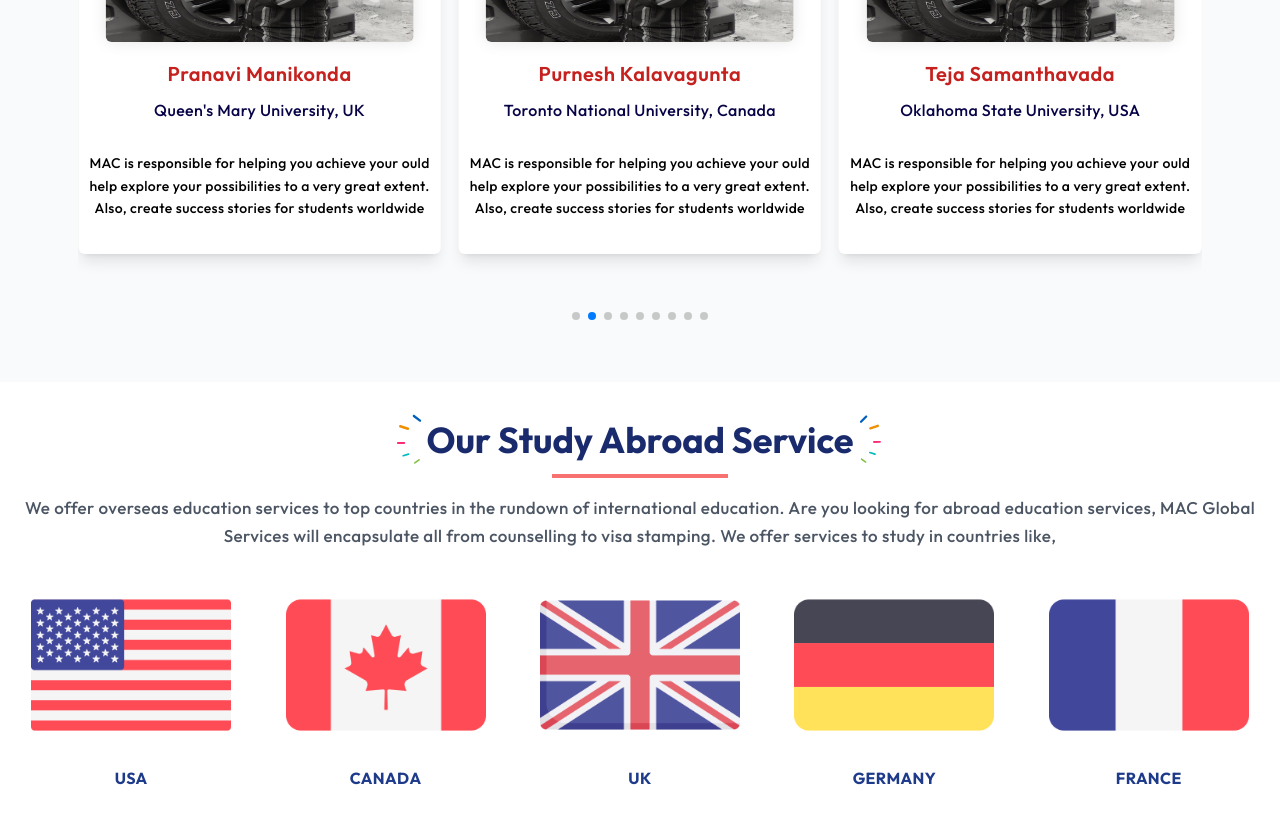
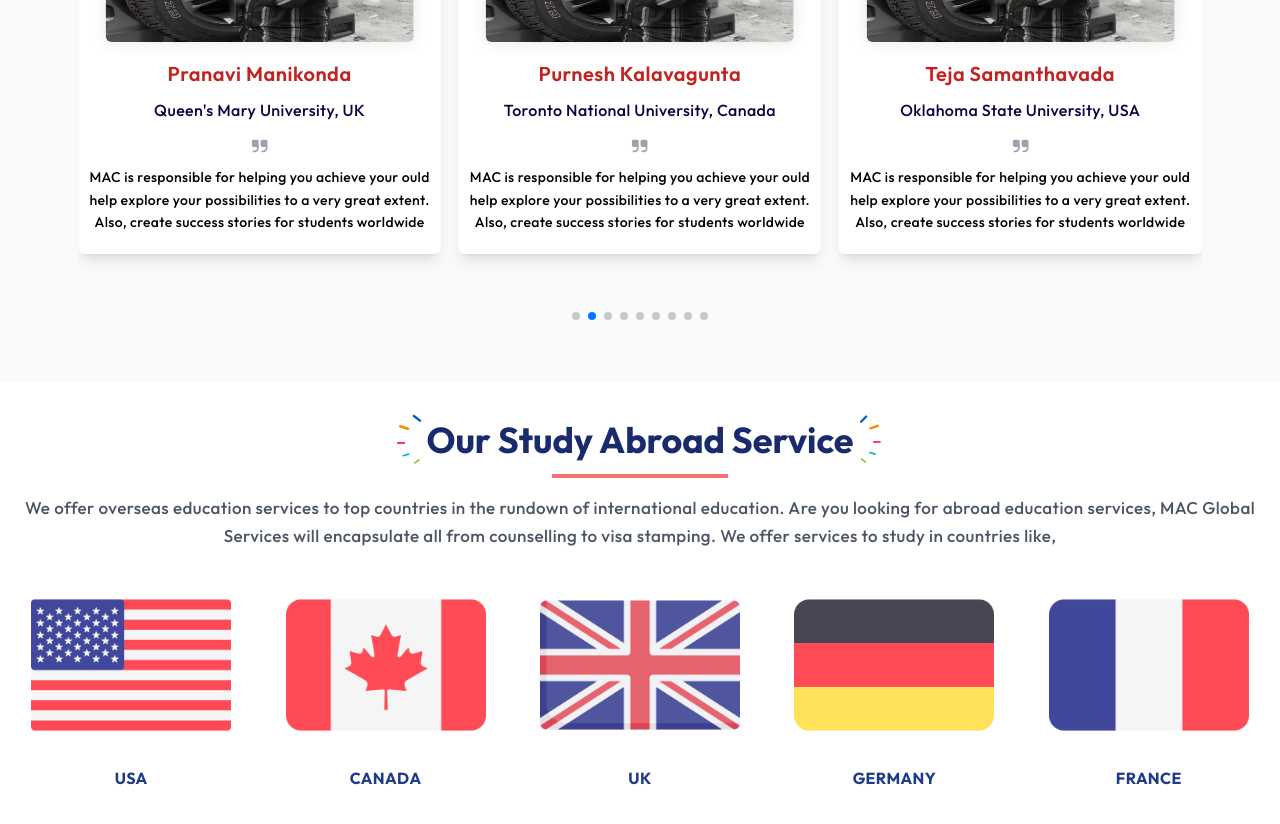
Before and after one commit to kalavaguntapurnesh/MAC_GLOBAL, a Next.js app: page / in a window 1280 px wide. Shown: the part 1780-2604 px from the top of the page. Built offline with nearby package versions, Linux system fonts and the light colour scheme.

Commit message:
Fifty Fifth Update

```diff
--- a/src/app/components/ActiveSlider.jsx
+++ b/src/app/components/ActiveSlider.jsx
@@ -144,6 +144,15 @@ const ActiveSlider = () => {
 
                         <div className=" lg:h-28 flex justify-center items-center mb-3">
                           <p className="text-[14px] tracking-wide mx-2 font-medium text-black  text-center leading-relaxed">
+                            <svg
+                              class="w-4 h-4 mx-auto mb-3 text-gray-400 dark:text-gray-600"
+                              aria-hidden="true"
+                              xmlns="http://www.w3.org/2000/svg"
+                              fill="currentColor"
+                              viewBox="0 0 18 14"
+                            >
+                              <path d="M6 0H2a2 2 0 0 0-2 2v4a2 2 0 0 0 2 2h4v1a3 3 0 0 1-3 3H2a1 1 0 0 0 0 2h1a5.006 5.006 0 0 0 5-5V2a2 2 0 0 0-2-2Zm10 0h-4a2 2 0 0 0-2 2v4a2 2 0 0 0 2 2h4v1a3 3 0 0 1-3 3h-1a1 1 0 0 0 0 2h1a5.006 5.006 0 0 0 5-5V2a2 2 0 0 0-2-2Z" />
+                            </svg>
                             {item.content}
                           </p>
                         </div>
```
